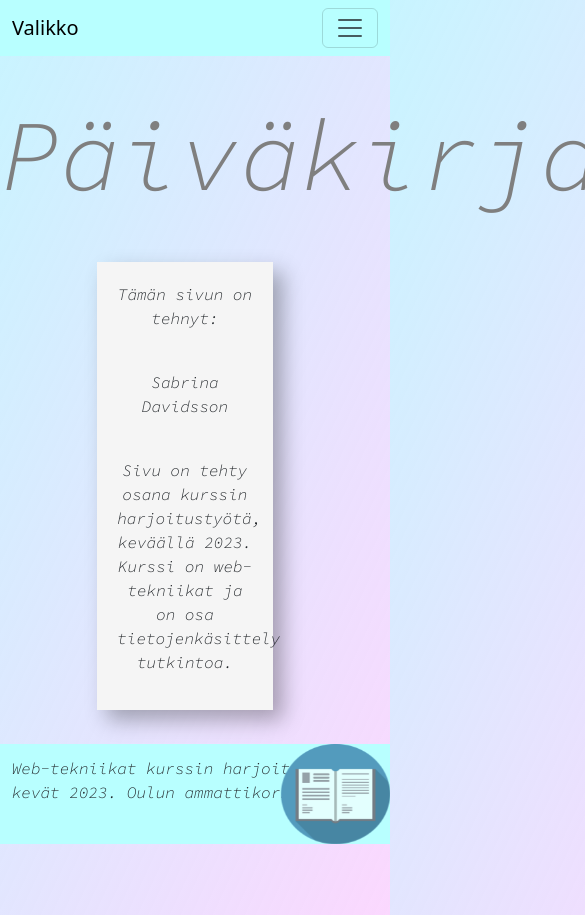
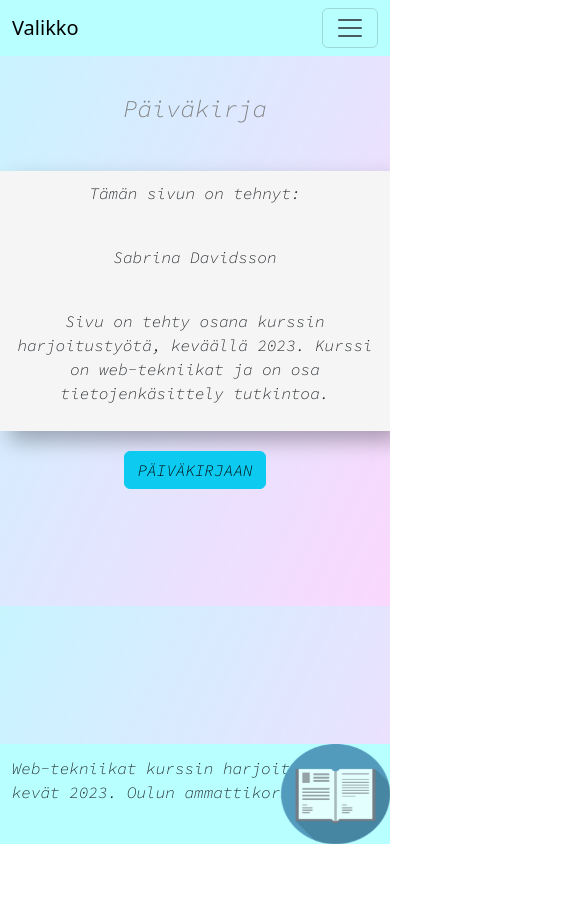
Before and after one commit to SabrinaD7/SabrinaD7.github.io, a plain HTML site: page Html/Page3.html in a window 390 px wide. Shown: the whole page, 585 px wide, since content can reach past the window. After the commit the page ends 844 px from the top, so only its background shows below. Drawn offline with nearby package versions, Linux system fonts and the light colour scheme.

Commit message:
Mediascreen update

```diff
--- a/Css/Style.css
+++ b/Css/Style.css
@@ -170,21 +170,29 @@ input[type="text"] {
 
 }
 
-@media screen and (max-widht: 576px) {
 
+@media only screen and (max-width: 768px) {
+    h1 {
+        font-size: 36px !important;
+}
+.notebook {
+        width: 100%;
+        margin-bottom: 20px;
+        padding: 10px;
+        margin-right: 0;
+
+}
+}
+
+
+@media only screen and (max-width: 480px) {
+    h1 {
+        font-size: 24px !important;
+}
     .notebook {
-
-        box-shadow: 10px 10px 20px rgba(0, 0, 0, 0.3);
-        line-height: 1.5;
-        width: 45%;
-        vertical-align: middle;
-        font-family: 'Source Code Pro', monospace;
-        margin-top: 10%;
-    }
-
-    h1 {
-        font-size: 10% !important;
-    }
+        font-size: 16px;
+        padding: 10px;
+}
 }
 
 
```
